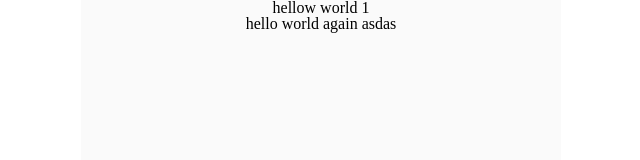
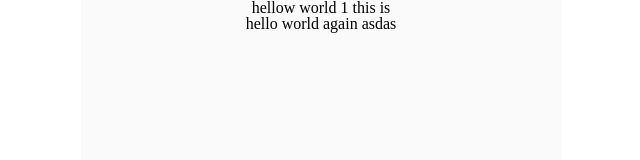
Before and after one commit to kucengorenji/new-poke, a React (Create React App) app: page /pokemon/1 in a window 1280 px wide. Shown: the top 160 px of the page, without its empty margins (319-959 px from the left). Built offline with nearby package versions, Linux system fonts and the light colour scheme; no server answers.

Commit message:
feat: add get pokemon detail api

```diff
--- a/src/components/PokemonInfo/index.tsx
+++ b/src/components/PokemonInfo/index.tsx
@@ -1,3 +1,5 @@
+
+
 const PokemonInfo = () => {
     return (
         <>
--- a/src/components/PokemonList.tsx
+++ b/src/components/PokemonList.tsx
@@ -12,7 +12,7 @@ const PokemonList = ({data}: any) => {
     return (
         <div css={grid}>
             {data?.pokemons.results.map((pokemon: any) => (
-                <SelectionCard  name={pokemon.name} element={pokemon.element} image={pokemon.image} />
+                <SelectionCard key={pokemon.id} name={pokemon.name} element={pokemon.element} image={pokemon.image} />
             ))}
         </div>
     )
--- a/src/components/SelectionCard.tsx
+++ b/src/components/SelectionCard.tsx
@@ -8,7 +8,7 @@ export type selectionCardTypes = {
     element: string,
 }
 
-const SelectionCard = ({image, name, element}: selectionCardTypes) => {
+const SelectionCard = ({ image, name, element}: selectionCardTypes) => {
     const card = css`
         margin: 10px;
         padding: 3px;
--- a/src/graphql/query/pokemon-detail.ts
+++ b/src/graphql/query/pokemon-detail.ts
@@ -1,18 +1,33 @@
 import { gql } from '@apollo/client'
 
 export const GET_POKEMON_DETAIL = gql`
-  query pokemons($limit: Int, $offset: Int) {
-    pokemons(limit: $limit, offset: $offset) {
-      count
-      next
-      previous
+  query pokemon($name: String!) {
+    pokemon(name: $name) {
+      id
+      name
+      abilities {
+        ability {
+          name
+        }
+      }
+      stats {
+        stat {
+          name
+        }
+        base_stat
+      }
+      moves {
+        move {
+          name
+        }
+      }
+      types {
+        type {
+          name
+        }
+      }
+      message
       status
-      message
-      results {
-        url
-        name
-        image
-      }
     }
   }
 `;
--- a/src/graphql/query/pokemon-list.ts
+++ b/src/graphql/query/pokemon-list.ts
@@ -9,6 +9,7 @@ export const GET_POKEMONS = gql`
       status
       message
       results {
+        id
         url
         name
         image
--- a/src/pages/PokemonDetail.tsx
+++ b/src/pages/PokemonDetail.tsx
@@ -1,5 +1,5 @@
 /** @jsxImportSource @emotion/react */
-import { css } from "@emotion/react";
+// import { css } from "@emotion/react";
 import { useParams } from 'react-router-dom';
 import PokemonInfo from "../components/PokemonInfo"
 import { useQuery } from "@apollo/client";
@@ -7,11 +7,15 @@ import { GET_POKEMON_DETAIL } from "../graphql/query/pokemon-detail";
 
 const PokemonDetail = () => {
     const {name} = useParams<"name">()
+    const { data }: any = useQuery(GET_POKEMON_DETAIL, {
+        variables: { name }, errorPolicy: "all"
+    })
+    console.log(data)
 
     return (
         <>
             <div >
-                <h1 >hellow world {name}</h1>
+                <h1 >hellow world {name} this is</h1>
                 <PokemonInfo />
             </div>
         </>
```
Also changed, not shown: src/context/PokemonContext.tsx (added, +15 -0 lines).
